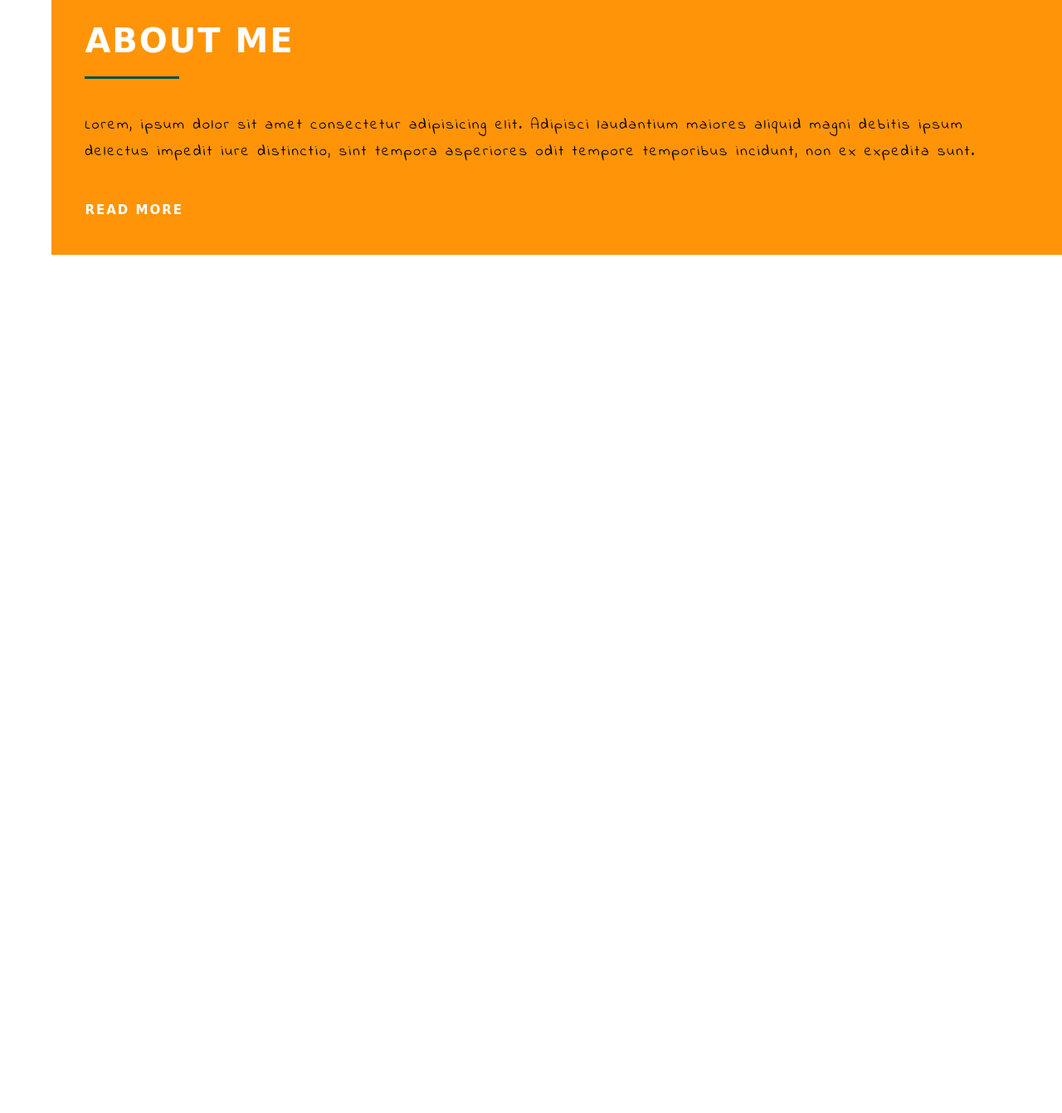
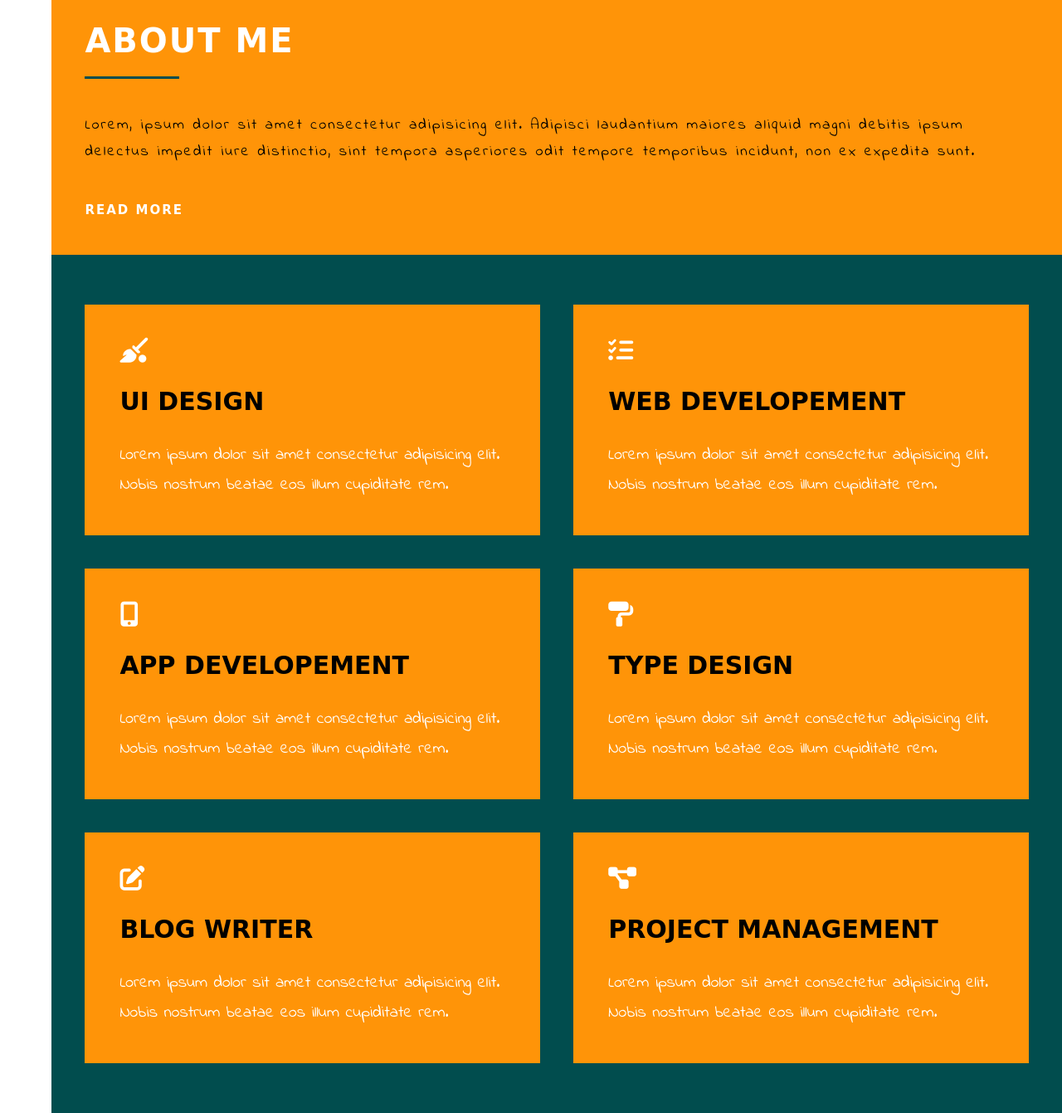
Before and after one commit to rha12/Porfolio-Website, a plain HTML site: page index.html in a window 1280 px wide. Shown: the part 3770-5111 px from the top of the page at 83% size. Before the commit the page ends 4077 px from the top, so only its background shows below. Drawn offline with Linux system fonts and the light colour scheme; a web font is replaced by a local one.

Commit message:
services section added

```diff
--- a/index.html
+++ b/index.html
@@ -73,7 +73,7 @@
             </div>
         </section>
 
-        <!-------------------------- Showcase/Hero section -------------------------------------->
+        <!-------------------------- Work section -------------------------------------->
         <section id="work">
             <div class="work__card"><img src="./images/portfolio-design-01-1.jpg" alt="poster"></div>
             <div class="work__card"><img src="./images/portfolio-creative-02-1.jpg" alt="paper-bag"></div>
@@ -98,6 +98,55 @@
                 </p>
                 <a href="#" class="about-me__content--link">read more</a>
             </div>
+
+        </section>
+
+        <!-------------------------- About me section -------------------------------------->
+        <section id="services">
+            <!-----service 1 ----->
+            <div class="service services__service-1">
+                <i class="fas fa-quidditch"></i>
+                <h3 class="services--title services__service-1--title">UI Design</h3>
+                <p class="services--para services__service-1--para">Lorem ipsum dolor sit amet consectetur adipisicing elit. Nobis nostrum beatae eos illum cupiditate rem.</p>
+            </div>
+
+            <!-----service 2 ----->
+            <div class="service services__service-2">
+                <i class="fas fa-tasks"></i>
+                <h3 class="services--title services__service-2--title">Web Developement</h3>
+                <p class="services--para services__service-2--para">Lorem ipsum dolor sit amet consectetur adipisicing elit. Nobis nostrum beatae eos illum cupiditate rem.</p>
+            </div>
+
+            <!-----service 3 ----->
+            <div class="service services__service-3">
+                <i class="fas fa-mobile-alt"></i>
+                <h3 class="services--title services__service-3--title">App Developement</h3>
+                <p class="services--para services__service-3--para">Lorem ipsum dolor sit amet consectetur adipisicing elit. Nobis nostrum beatae eos illum cupiditate rem.</p>
+            </div>
+
+            <!-----service 4 ----->
+            <div class="service services__service-4">
+                <i class="fas fa-paint-roller"></i>
+                <h3 class="services--title services__service-4--title">Type Design</h3>
+                <p class="services--para services__service-4--para">Lorem ipsum dolor sit amet consectetur adipisicing elit. Nobis nostrum beatae eos illum cupiditate rem.</p>
+            </div>
+
+            <!-----service 5 ----->
+            <div class="service services__service-5">
+                <i class="fas fa-edit"></i>
+                <h3 class="services--title services__service-5--title">Blog Writer</h3>
+                <p class="services--para services__service-5--para">Lorem ipsum dolor sit amet consectetur adipisicing elit. Nobis nostrum beatae eos illum cupiditate rem.</p>
+            </div>
+
+            <!-----service 6 ----->
+            <div class="service services__service-6">
+                <i class="fas fa-project-diagram"></i>
+                <h3 class="services--title services__service-6--title">Project management</h3>
+                <p class="services--para services__service-6--para">Lorem ipsum dolor sit amet consectetur adipisicing elit. Nobis nostrum beatae eos illum cupiditate rem.</p>
+            </div>
+
+
+
         </section>
     </main>
 
--- a/styles.css
+++ b/styles.css
@@ -290,6 +290,7 @@ section#about-me{
 .about-me__content{
     flex-basis: 40rem;
     flex-grow: 1;
+    flex-shrink: 1;
     padding: 2rem;
 }
 
@@ -362,6 +363,72 @@ section#about-me{
     transform-origin: top;
 
 }
+
+/************************************** services section ****************************************/
+section#services{
+
+    display: flex;
+    flex-wrap: wrap;
+    justify-content: center;
+    align-items: center;
+
+    padding: 6rem 2rem 2rem;
+    background-color: var(--primary-color);
+}
+
+div.service{
+    position: relative;
+    padding: 4rem;
+    margin: 0 2rem 4rem;
+    flex-grow: 1;
+    flex-basis: 40rem;
+    border-left: 0.2rem solid var(--secondary-color);
+    border-right: 0.2rem solid var(--secondary-color);
+    border-bottom: 0.2rem solid var(--secondary-color);
+    background-color: var(--secondary-color);
+    z-index: 1;
+
+}
+
+div.service::before{
+    content: "";
+    position: absolute;
+    top: 0;
+    left: 0;
+    width: 100%;
+    height: 100%;
+    background-color: var(--primary-color);
+    transform: scaleX(0);
+    z-index: -1;
+    transition: transform 0.45s cubic-bezier(1, 0, 0, 1);
+}
+
+div.service:hover::before,
+div.service:active::before{
+    transform: scaleX(1);
+
+}
+
+div.service i,
+div.service .services--title{
+    margin-bottom:2rem;
+    font-size: 3rem;
+}
+
+div.service i{
+    color: #ffffff;
+}
+
+.services--title{
+    text-transform: uppercase;
+}
+
+.services--para{
+    font-family: 'Indie Flower',cursive;
+    color: #ffffff;
+    font-size: 2rem;
+}
+
 
 /***************** max-width:900px ******************/
 @media screen and (max-width:900px){
@@ -473,4 +540,22 @@ section#about-me{
         align-items: flex-end;
     }
 
+    /************************************** services****************************************/
+    section#service{
+        padding:6rem 3rem 2rem
+    }
+
+    .service{
+        padding: calc(1rem + 2vw);
+        margin:0 0 calc(1rem +2vw)
+    }
+
+    .services--title{
+        font-size: calc(1.2rem +2vw)
+    }
+
+    .services--para{
+        font-size: calc(0.8rem + 1.5vw);
+    }
+
 }
```
